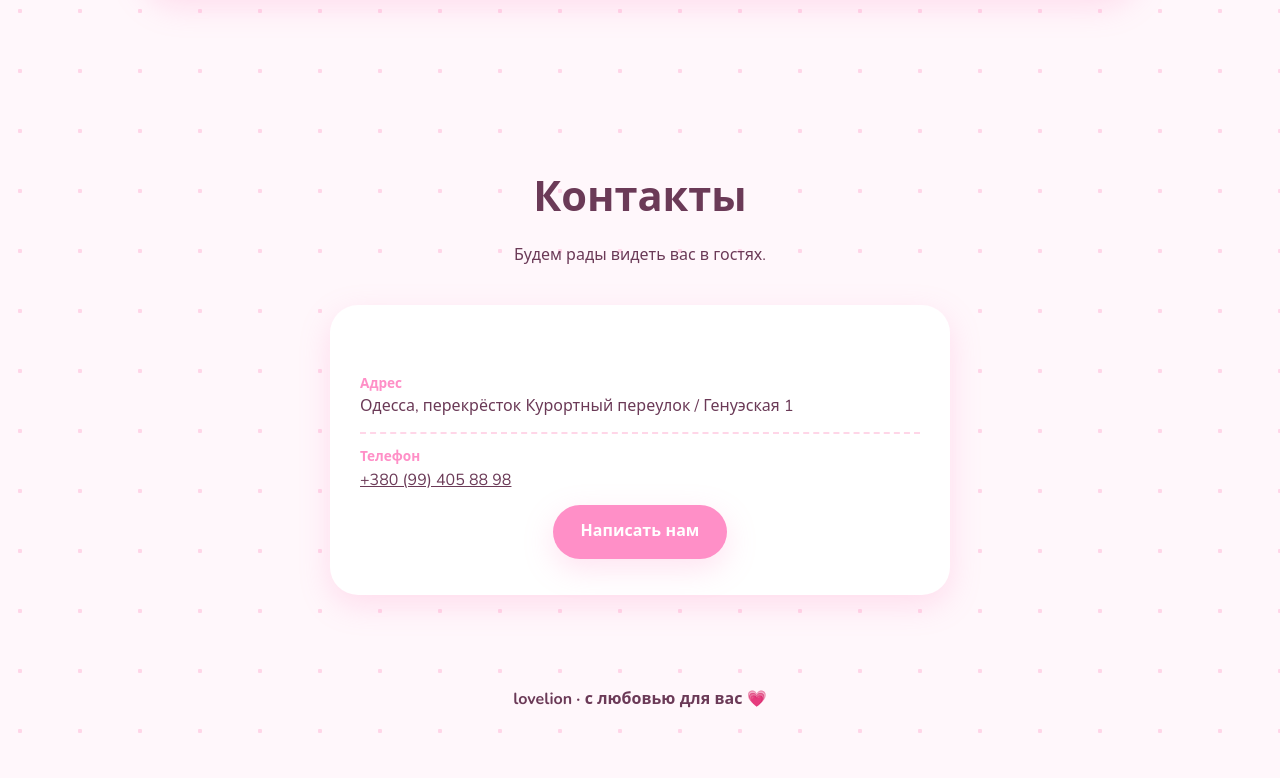
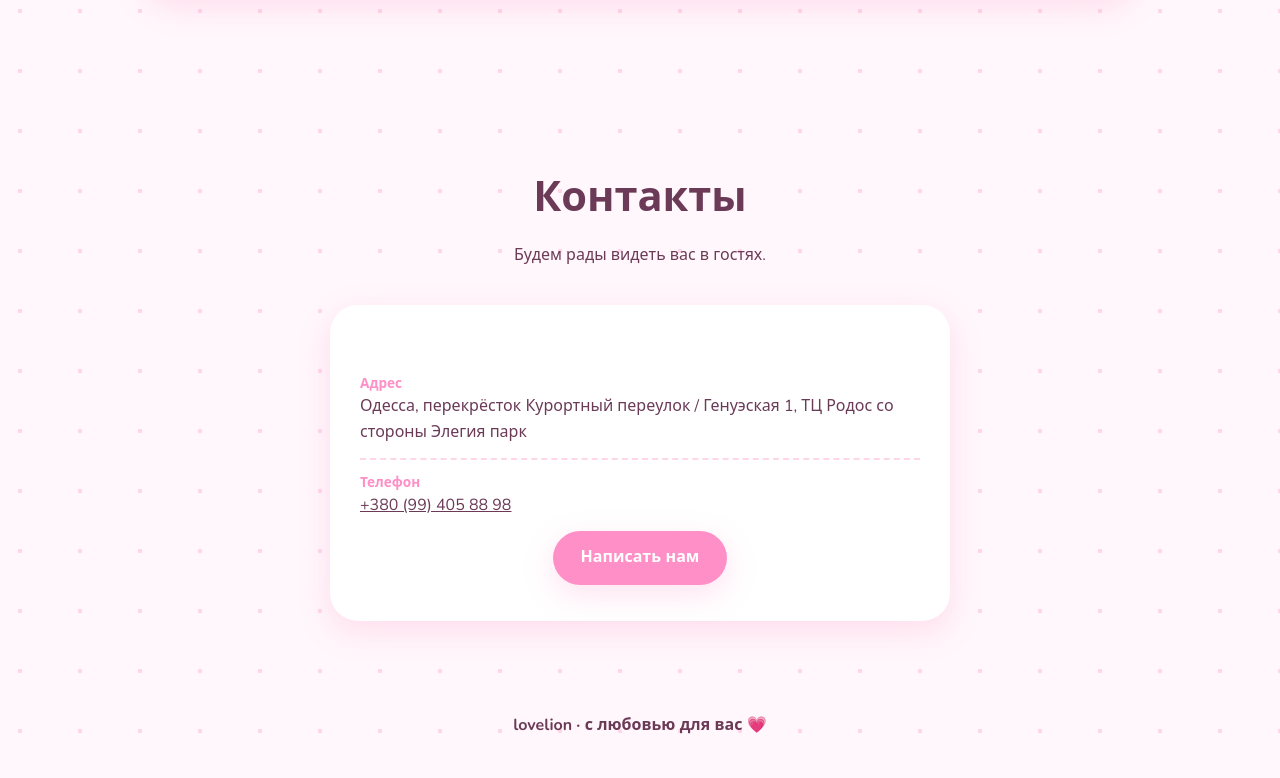
Before and after one commit to ageis-labs/lovelion, a plain HTML site: page index.html in a window 1280 px wide. Shown: the part 4809-5587 px from the top of the page. Before the commit the page ends 5562 px from the top, so only its background shows below. Drawn offline with nearby package versions, Linux system fonts and the light colour scheme.

Commit message:
Update index.html

```diff
--- a/index.html
+++ b/index.html
@@ -498,7 +498,7 @@ a:focus-visible, button:focus-visible { outline: 3px solid var(--bubble); outlin
       <ul class="contacts-list">
         <li>
           <strong>Адрес</strong>
-          Одесса, перекрёсток Курортный переулок / Генуэская 1
+          Одесса, перекрёсток Курортный переулок / Генуэская 1, ТЦ Родос со стороны Элегия парк
         </li>
         <li>
           <strong>Телефон</strong>
```
